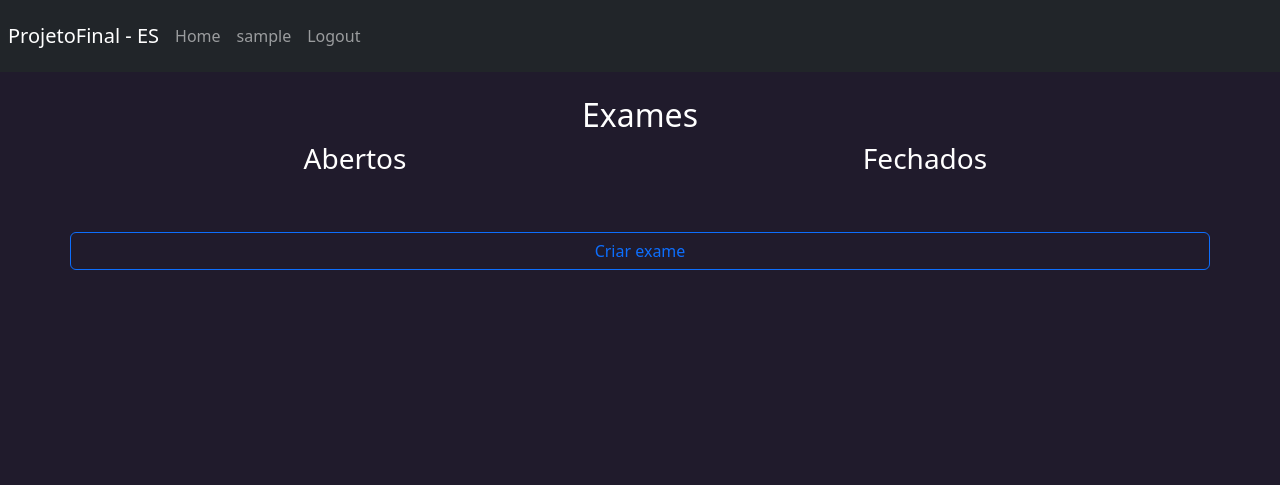
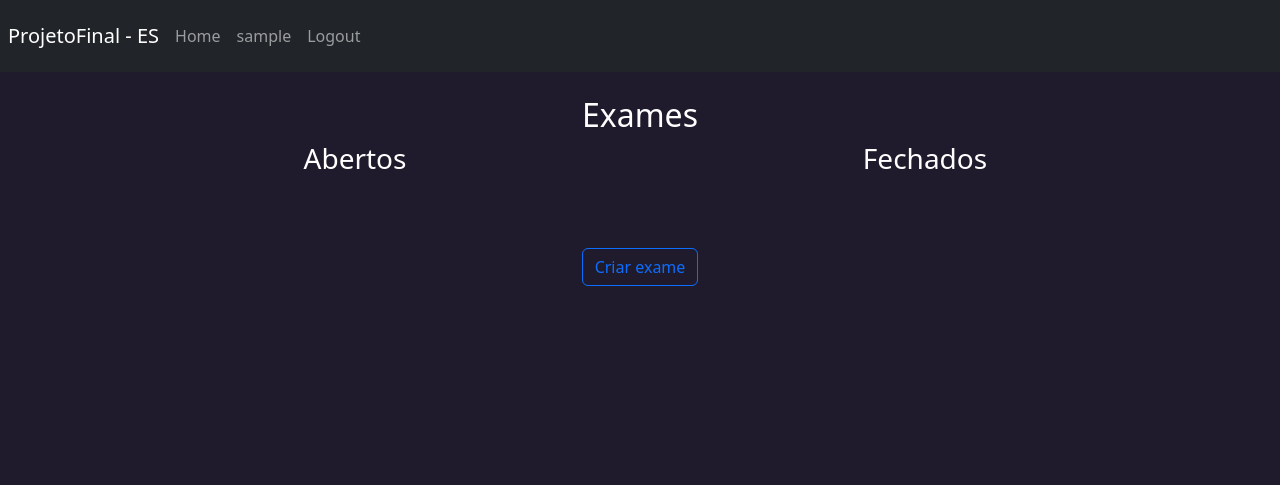
Before and after one commit to theorocha/Projeto-Final-ES, a Flask app: page /exames in a window 1280 px wide. Shown: the top 485 px of the page. Run offline with Flask 3, Linux system fonts and the light colour scheme; the visitor is signed in with stand-in values (Sample User, id 1); data that the repository does not hold is empty; some libraries are stand-ins or nearby versions.

Commit message:
fixes em exames.html e base.html

```diff
--- a/app/templates/base.html
+++ b/app/templates/base.html
@@ -47,7 +47,7 @@
     {% endfor %}
 
     <div class="d-flex mt-4">
-      <div class="container">{% block content %}{% endblock %}</div>
+      <div class="container" style="padding-bottom: 70px;">{% block content %}{% endblock %}</div>
     </div>
 
     <footer class="footer fixed-bottom mt-auto py-3 text-light">
--- a/app/templates/exames.html
+++ b/app/templates/exames.html
@@ -4,14 +4,9 @@ block content %}
   <div class="col-questao">
     <h1 style="text-align: center">Programadas</h1>
     <hr />
-    {% for exame in exames %} {% if now < exame.horario_inicio%}
-    <ul>
+    {% for exame in exames %} {% if now < exame.horario_inicio%} <ul>
       <li>
-        <a
-          href="{{url_for('exames_edit', id=exame.id)}}"
-          class="btn btn-outline-warning"
-          >{{ exame.nome }}</a
-        >
+        <a href="{{url_for('exames_edit', id=exame.id)}}" class="btn btn-outline-warning">{{ exame.nome }}</a>
         <td>{{exame.horario_inicio}}</td>
         <td>{{exame.horario_fim}}</td>
       </li>
@@ -21,16 +16,9 @@ block content %}
   <div class="col-questao">
     <h1 style="text-align: center">Abertas</h1>
     <hr />
-    {% for exame in exames %} {% if now > exame.horario_inicio and now <
-    exame.horario_fim%}
-
-    <ul>
+    {% for exame in exames %} {% if now > exame.horario_inicio and now < exame.horario_fim%} <ul>
       <li>
-        <a
-          class="btn btn-outline-info"
-          href="{{url_for('exames_edit', id=exame.id)}}"
-          >{{ exame.nome }}</a
-        >
+        <a class="btn btn-outline-info" href="{{url_for('exames_edit', id=exame.id)}}">{{ exame.nome }}</a>
         <td>{{exame.horario_inicio}}</td>
         <td>{{exame.horario_fim}}</td>
       </li>
@@ -56,47 +44,48 @@ block content %}
   <h2 class="text-center">Exames</h2>
 
   <div class="row text-center">
+
     <div class="col">
       <h3>Abertos</h3>
       <ul class="list-group">
-        {% for exame in exames %} {% if now < exame.horario_fim %}
-        <li class="list-group-item list-group-item-dark">
+        {% for exame in exames %} {% if now < exame.horario_fim %} <li class="list-group-item list-group-item-dark">
           <p>
-            <a href="{{url_for('exames_edit', id=exame.id)}}"
-              >{{ exame.nome }}</a
-            >
+            <a href="{{url_for('exames_relatorio', id=exame.id)}}">{{ exame.nome }}</a>
           </p>
-          <p>{{ exame.horario_inicio}}</p>
-          <p>{{ exame.horario_fim }}</p>
+          <p>{{ exame.horario_inicio.strftime('%d/%m/%Y - %H:%M')}}</p>
+          <p>{{ exame.horario_fim.strftime('%d/%m/%Y - %H:%M') }}</p>
+
+          <p>
+            <a type="button" class="btn btn-outline-primary mt-5" role="button"
+              href="{{url_for('exames_edit', id=exame.id)}}">Editar</a>
+          </p>
+
           </li>
           {% endif %} {% endfor %}
       </ul>
     </div>
+
     <div class="col">
       <h3>Fechados</h3>
       <ul class="list-group list-group-item-dark">
         {% for exame in exames %} {% if now > exame.horario_fim %}
         <li class="list-group-item">
           <p>
-            <a
-              class="btn btn-outline-danger"
-              href="{{url_for('exames_relatorio', id=exame.id)}}"
-              >{{ exame.nome }}</a
-            >
+            <a class="btn btn-outline-danger" href="{{url_for('exames_relatorio', id=exame.id)}}">{{ exame.nome }}</a>
           </p>
-          <p>{{ exame.horario_inicio}}</p>
-          <p>{{ exame.horario_fim }}</p>
+          <p>{{ exame.horario_inicio.strftime('%d/%m/%Y - %H:%M') }}</p>
+          <p>{{ exame.horario_fim.strftime('%d/%m/%Y - %H:%M') }}</p>
+
+
         </li>
         {% endif %} {% endfor %}
       </ul>
     </div>
-    <a
-      type="button"
-      class="btn btn-outline-primary mt-5"
-      role="button"
-      href="{{url_for('criar_exame')}}"
-      >Criar exame</a
-    >
+    </p>
+    <p>
+      <a type="button" class="btn btn-outline-primary mt-5" role="button" href="{{url_for('criar_exame')}}">Criar
+        exame</a>
+    </p>
   </div>
 
   {% endblock %}
```
Also changed, not shown: app/models/tables.py (+0 -12 lines), README.md. Lines whose indentation alone changed are shown as unchanged.
